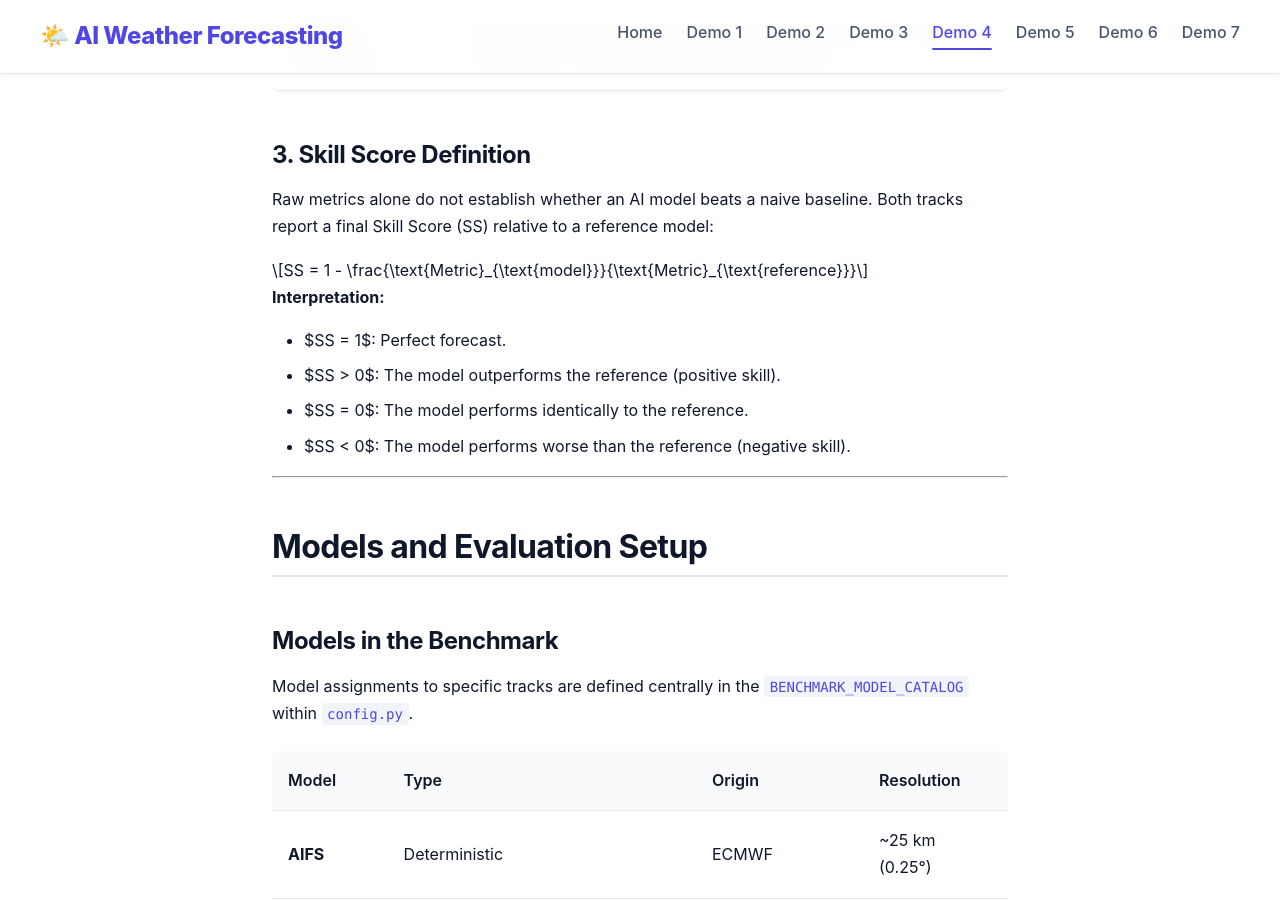
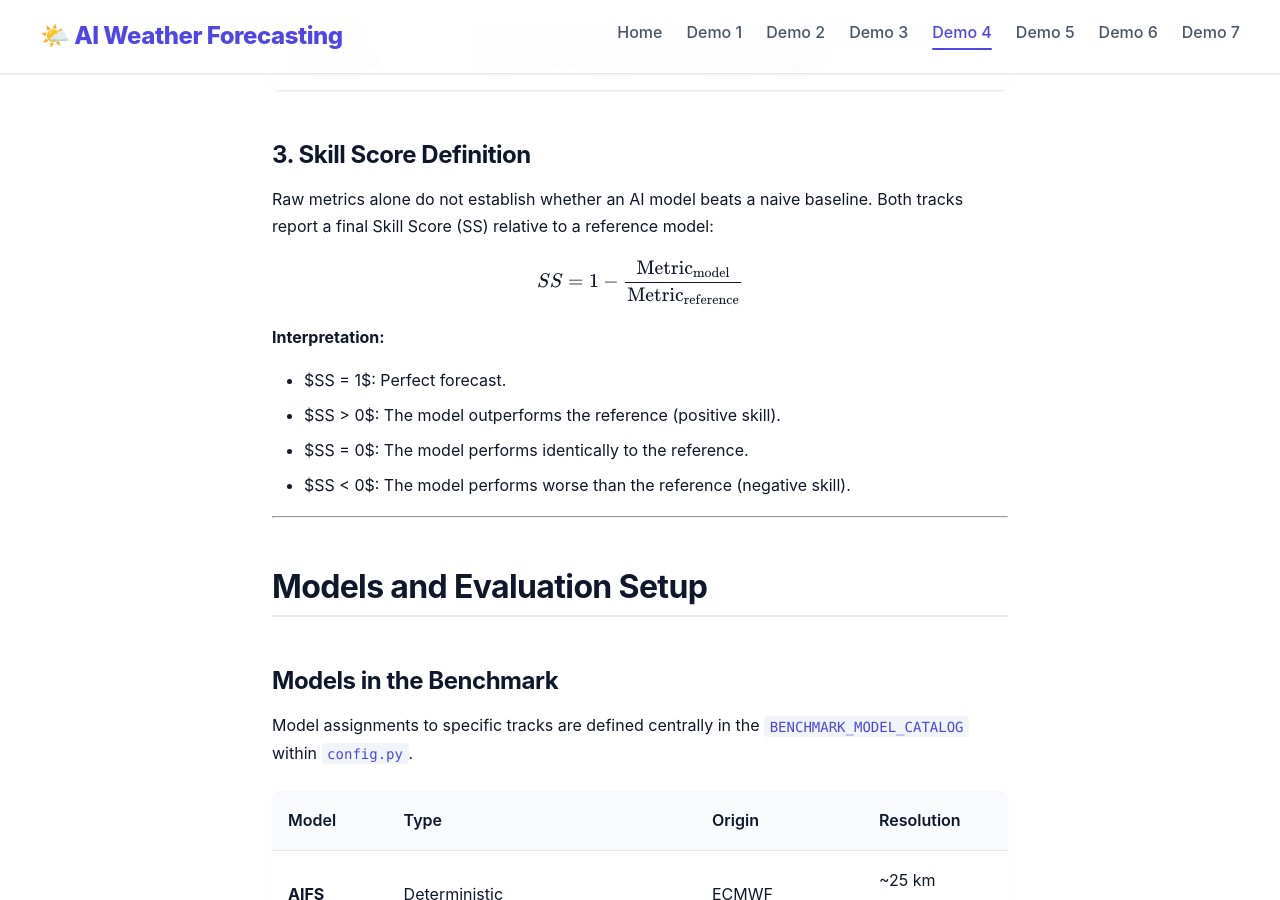
Before and after one commit to mesfind/ai_weather, a Jekyll site: the page built from docs/_episodes/04-weather-model.md, in a window 1280 px wide and 900 px high, scrolled down 8092 px. Built offline with Jekyll 4.4.1, drawn with Linux system fonts in a browser that asks for light colours; formulas are drawn with MathJax 3; part of the change alters nothing that is shown.

```diff
--- a/docs/_episodes/04-weather-model.md
+++ b/docs/_episodes/04-weather-model.md
@@ -20,6 +20,10 @@ keypoints:
   - "Skill is always relative to a reference. Read FAR, MR and MAE together, and read BSS together with AUC and reliability."
   - "Results depend on explicit choices (thresholds, tolerance, resolution, period, reference). Report them with every score."
 ---
+
+<!-- MathJax -->
+<script type="text/javascript" src="https://cdnjs.cloudflare.com/ajax/libs/mathjax/2.7.3/MathJax.js?config=TeX-AMS-MML_HTMLorMML"></script>
+
 
 # The AI Weather Model Scorecard
 
```
